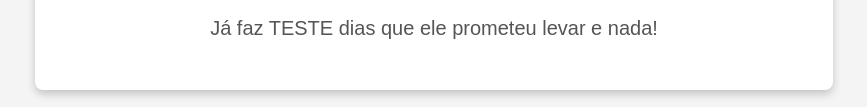
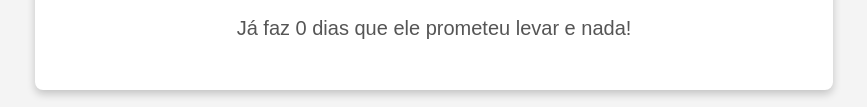
Before and after one commit to adrianefer/relogio, a plain HTML site: page index.html in a window 1280 px wide. Shown: the part 439-546 px from the top of the page, without its empty margins (206-1073 px from the left). Drawn offline with Linux system fonts and the light colour scheme.

Commit message:
Update index.html

```diff
--- a/index.html
+++ b/index.html
@@ -39,7 +39,7 @@
     <div class="container">
         <h1>O Rick levou o relógio da Dri para arrumar hoje?</h1>
         <div class="answer">NÃO</div>
-        <p>Já faz <span id="counter">TESTE</span> dias que ele prometeu levar e nada!</p>
+       <p>Já faz <span id="counter">0</span> dias que ele prometeu levar e nada!</p>
     </div>
 
     <script>
```
